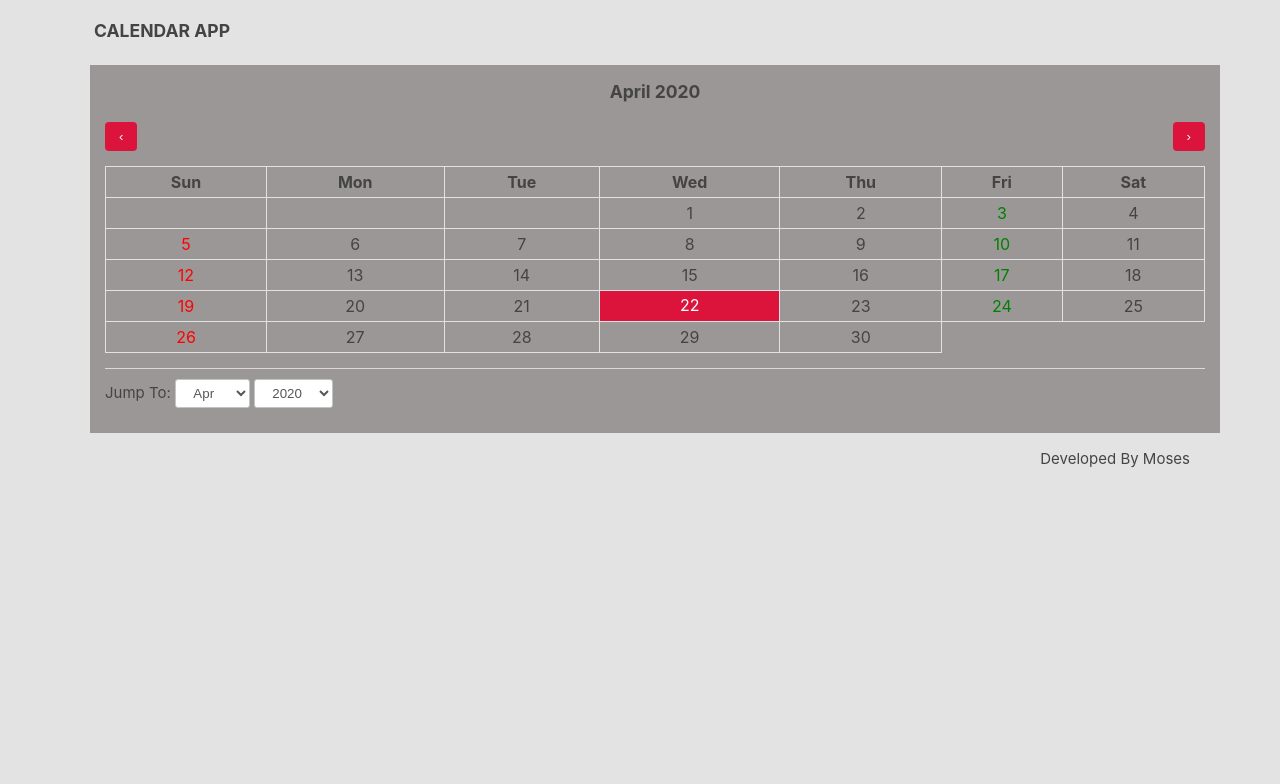
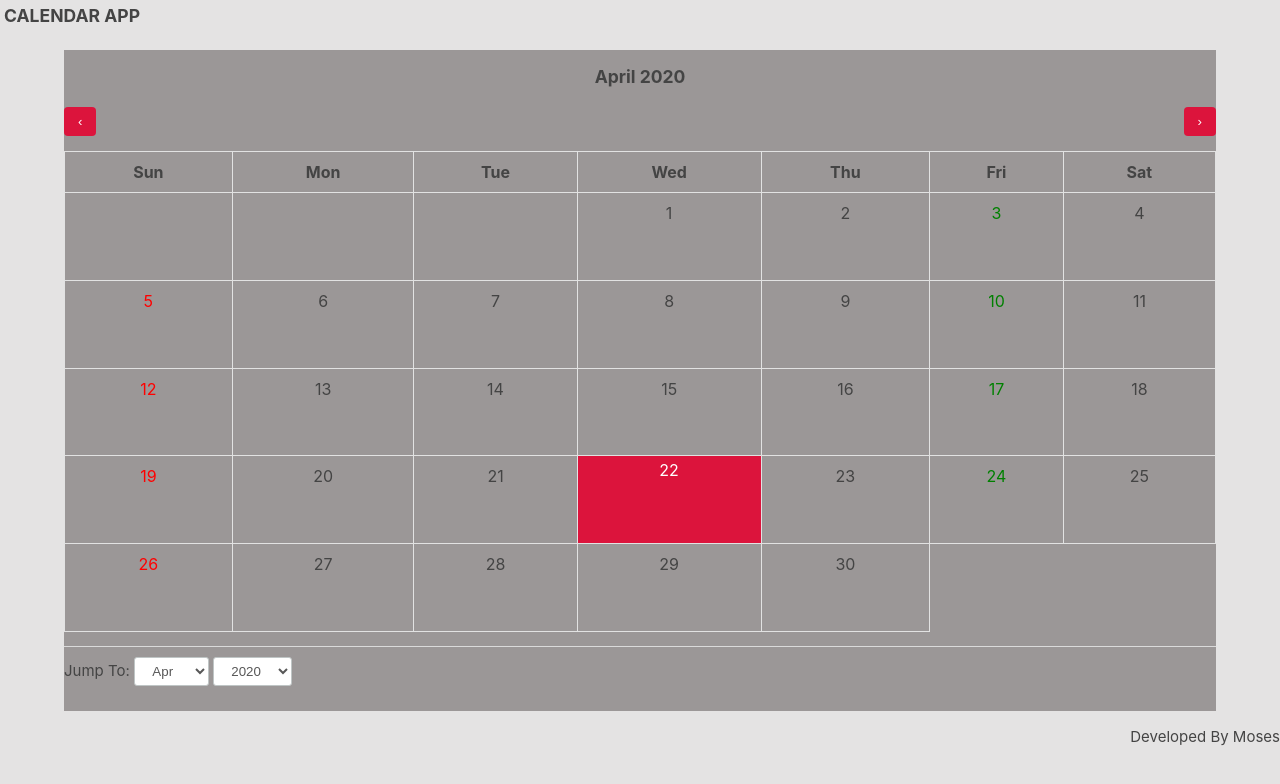
Before and after one commit to moseskereya/Calender-App, a plain HTML site: page index.html in a window 1280 px wide. Drawn offline with Linux system fonts and the light colour scheme.

Commit message:
Adiing some more styles

```diff
--- a/styles.css
+++ b/styles.css
@@ -11,15 +11,10 @@ html {
     font-size: 1em;
   }
 
-  .wrapper {
-    margin: 15px auto;
-    max-width: 1100px;
-  }
-
   .container-calendar {
     background: #9b9797;
-    padding: 15px;
-    width: 100%;
+    padding: 15px 0;
+    width: 90%;
     margin: 0 auto;
     overflow: auto;
   }
@@ -44,10 +39,11 @@ html {
   .table-calendar {
     border-collapse: collapse;
     width: 100%;
+    height: 60vh;
   }
 
   .table-calendar td, .table-calendar th {
-    padding: 5px;
+    padding: 10px;
     border: 1px solid #e2e2e2;
     text-align: center;
     vertical-align: top;
```
